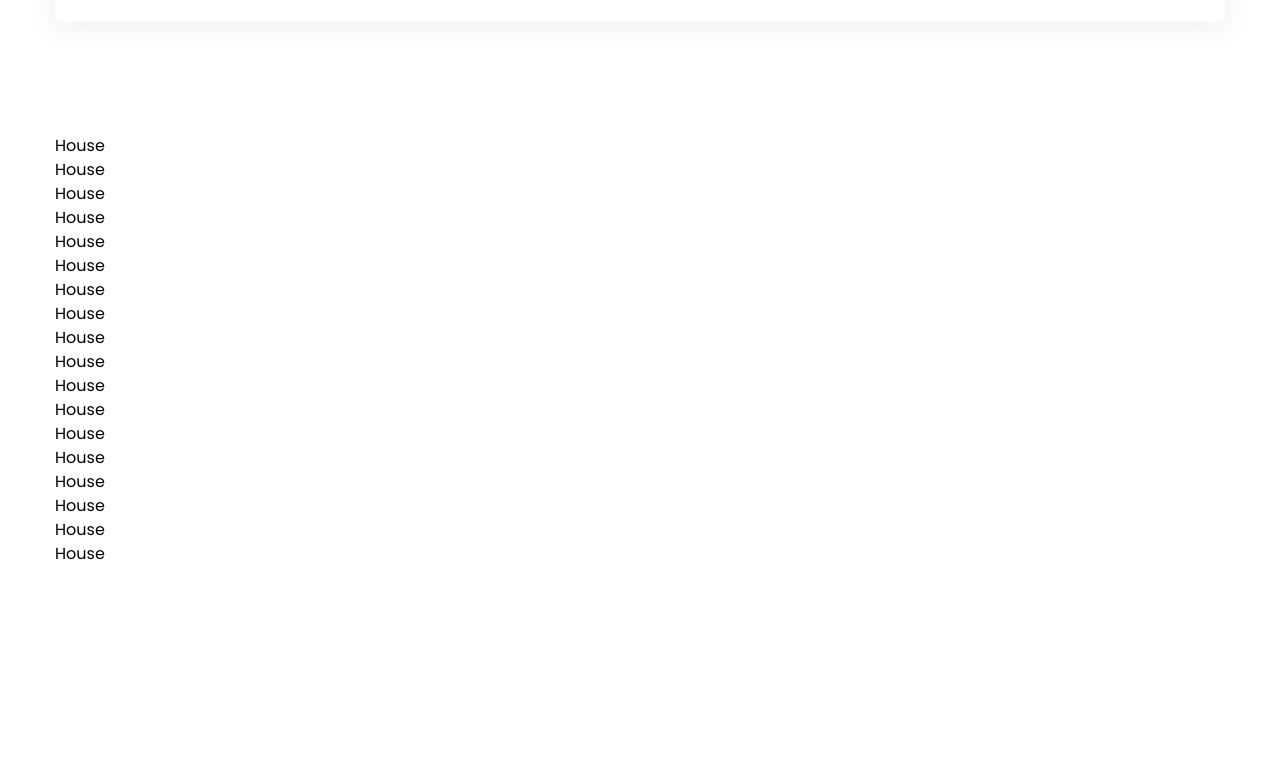
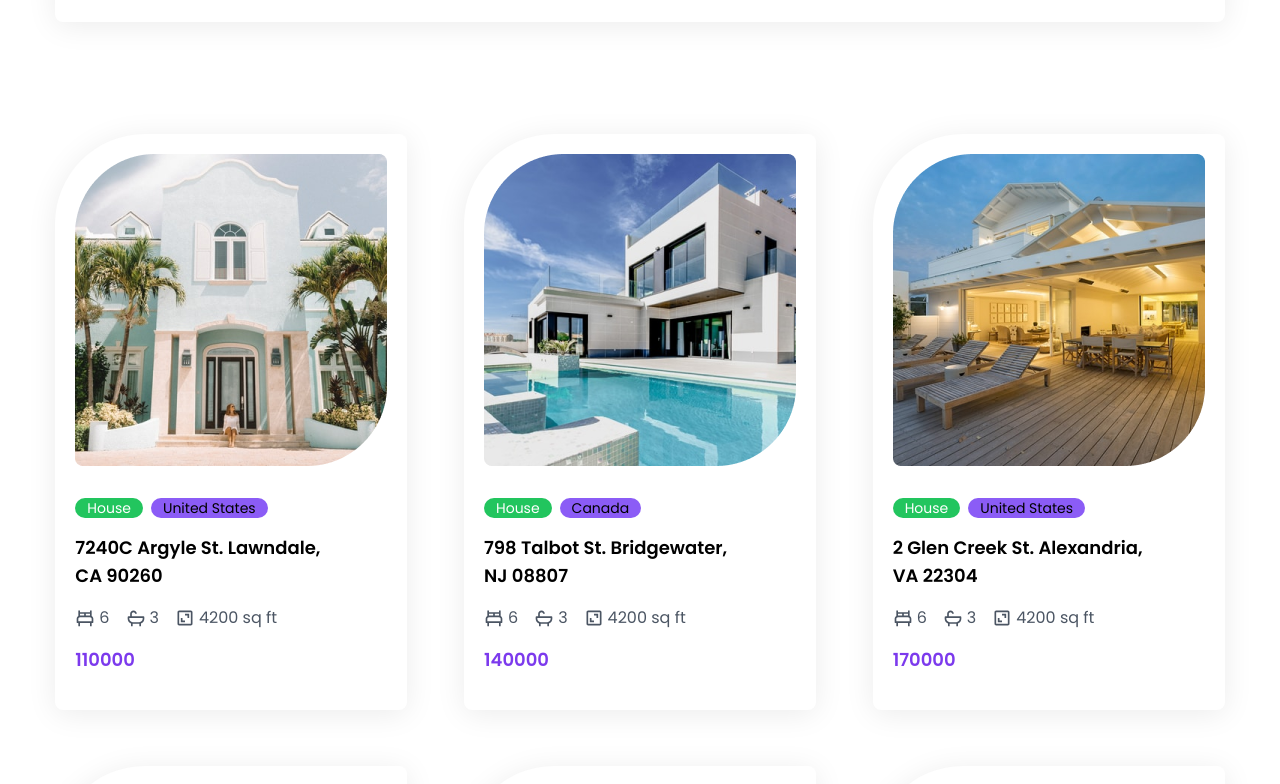
Before and after one commit to sasa-potezica/real-estate, a React (Create React App) app: page / in a window 1280 px wide. Shown: the part 744-1528 px from the top of the page. Built offline with nearby package versions, Linux system fonts and the light colour scheme.

Commit message:
Create House component to display property details

```diff
--- a/src/components/House.js
+++ b/src/components/House.js
@@ -1,7 +1,42 @@
-import React from 'react';
+import React from "react";
+import { BiBed, BiBath, BiArea } from "react-icons/bi";
 
-const House = () => {
-  return <div>House</div>;
+const House = ({ house }) => {
+  const { image, type, country, address, bedrooms, bathrooms, surface, price } =
+    house;
+  return (
+    <div className="bg-white shadow-1 p-5 rounded-lg rounded-tl-[90px] w-full max-w-[352px] mx-auto cursor-pointer hover:shadow-2xl transition">
+      <img className="mb-8" src={image} alt="/" />
+      <div className="mb-4 flex gap-x-2 text-sm">
+        <div className="bg-green-500 rounded-full text-white px-3">{type}</div>
+        <div className="bg-violet-500 rounded-full text-2hite px-3">
+          {country}
+        </div>
+      </div>
+      <div className="text-lg font-semibold max-w-[260px]">{address}</div>
+      <div className="flex gap-x-4 my-4">
+        <div className="flex items-center text-gray-600 gap-1">
+          <div className="text-[20px]">
+            <BiBed />
+          </div>
+          <div>{bedrooms}</div>
+        </div>
+        <div className="flex items-center text-gray-600 gap-1">
+          <div className="text-[20px]">
+            <BiBath />
+          </div>
+          <div>{bathrooms}</div>
+        </div>
+        <div className="flex items-center text-gray-600 gap-1">
+          <div className="text-[20px]">
+            <BiArea />
+          </div>
+          <div>{surface}</div>
+        </div>
+      </div>
+      <div className="text-lg font-semibold text-violet-600 mb-4">{price}</div>
+    </div>
+  );
 };
 
 export default House;
--- a/src/components/HouseList.js
+++ b/src/components/HouseList.js
@@ -9,7 +9,7 @@
   return (
     <section className="mb-20">
       <div className="container mx-auto">
-        <div>
+        <div className="grid md:grid-cols-2 lg:grid-cols-3 gap-4 lg:gap-14">
           {houses.map((house, index) => {
             return (
               <Link to={`/property/${house.id}`} id={index}>
```
